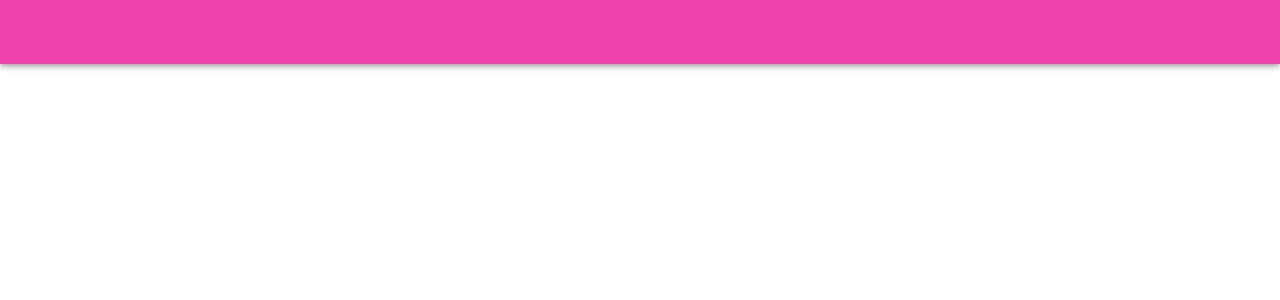
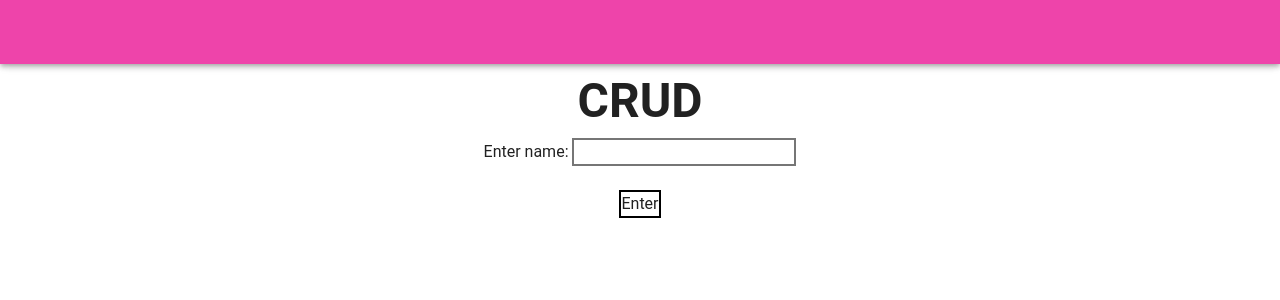
Before and after one commit to sp-devi/e-mevn-client, a Vue app: page / in a window 1280 px wide. Shown: the top 300 px of the page. Built offline with nearby package versions, Linux system fonts and the light colour scheme; a small style sheet from the web is missing.

Commit message:
Add style sass loader

```diff
--- a/src/components/HelloWorld.vue
+++ b/src/components/HelloWorld.vue
@@ -2,7 +2,18 @@
   <v-container>
     <v-row class="text-center">
       <v-col cols="12">
-
+        <h1 class="display-2 font-weight-bold mb-3">CRUD</h1>
+        <form>
+          <v-row class="text-center">
+            <v-col cols="12">
+              <label>Enter name: </label>
+              <input class="border" type="text" />
+            </v-col>
+            <v-col cols="12">
+              <button class="border">Enter</button>
+            </v-col>
+          </v-row>
+        </form>
       </v-col>
     </v-row>
   </v-container>
@@ -14,8 +25,12 @@ import Vue from "vue";
 export default Vue.extend({
   name: "HelloWorld",
 
-  data: () => ({
-
-  })
+  data: () => ({}),
 });
 </script>
+
+<style lang="scss">
+.border {
+  border-style: solid;
+}
+</style>
```
